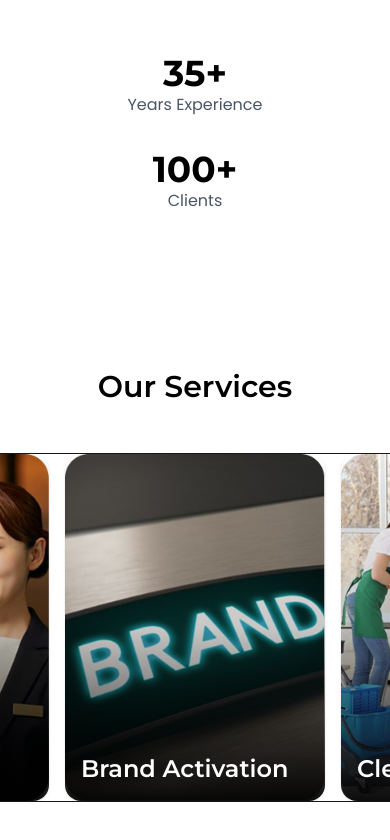
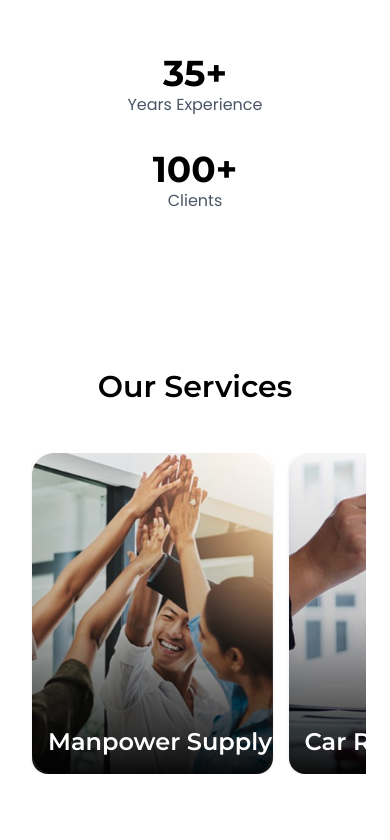
Before and after one commit to sg8group/fe-sg8group, a Next.js app: page / in a window 390 px wide. Shown: the part 1144-1984 px from the top of the page. Built offline with nearby package versions, Linux system fonts and the light colour scheme.

Commit message:
feature: add carousel at Services Section

```diff
--- a/app/components/sections/OurServices.jsx
+++ b/app/components/sections/OurServices.jsx
@@ -1,8 +1,9 @@
 "use client";
 
+import useEmblaCarousel from "embla-carousel-react";
 import { motion } from "framer-motion";
 import Image from "next/image";
-import { useRef } from "react";
+import { useEffect, useRef, useState } from "react";
 
 const SERVICES = [
     { title: "Manpower Supply", img: "/services/service1.png" },
@@ -37,15 +38,18 @@ function ServiceCard ({ item }) {
 }
 
 export default function OurServices() {
-    const carouselRef = useRef(null);
-
+    const [emblaRef] = useEmblaCarousel({
+        align: "center",
+        containScroll: "trimSnaps",
+        dragFree: false,
+    })
     return (
         <section className="bg-white py-16">
-            <div className="min-w-screen mx-auto px-6">
+            <div className="min-w-screen mx-auto">
                 <h2 className="section-title text-3xl text-center text-black mb-12">
                     Our Services
                 </h2>
-                <div className="mx-60 sm:px-6 lg:px-8 border">
+                <div className="max-w-5xl mx-auto px-6">
                     {/* ===== DESKTOP GRID ===== */}
                     <div className="hidden lg:flex flex-col gap-8">
 
@@ -66,33 +70,19 @@ export default function OurServices() {
                     </div>
 
                     {/* ===== MOBILE CAROUSEL ===== */}
-                    <div className="lg:hidden overflow-hidden">
-                        <motion.div
-                            ref={carouselRef}
-                            className="flex gap-4 cursor-grab"
-                            drag="x"
-                            dragElastic={0.15}
-                            dragMomentum={true}
-                            dragConstraints={() => {
-                                if (!carouselRef.current) return { left: 0, right: 0 };
-                                const scrollWidth = carouselRef.current.scrollWidth;
-                                const offsetWidth = carouselRef.current.offsetWidth;
-                                return {
-                                    left: -(scrollWidth - offsetWidth),
-                                    right: 0,
-                                };
-                            }}
-                        >
-                            {SERVICES.map((item) => (
-                                <motion.div
-                                    key={item.title}
-                                    className="min-w-65"
-                                    whileTap={{ scale: 0.95 }}
-                                >
-                                    <ServiceCard item={item} />
-                                </motion.div>
-                            ))}
-                        </motion.div>
+                    <div className="lg:hidden">
+                        <div ref={emblaRef} className="overflow-hidden">
+                            <div className="flex">
+                                {SERVICES.map((item) => (
+                                    <div
+                                        key={item.title}
+                                        className="flex-[0_0_75%] px-2"
+                                    >
+                                        <ServiceCard item={item} />
+                                    </div>
+                                ))}
+                            </div>
+                        </div>
                     </div>
                 </div>
             </div>
--- a/package.json
+++ b/package.json
@@ -10,6 +10,7 @@
   },
   "dependencies": {
     "@heroui/navbar": "^2.2.27",
+    "embla-carousel-react": "^8.6.0",
     "motion": "^12.24.7",
     "next": "15.5.9",
     "react": "19.1.0",
```
Also changed, not shown: 1 other file (tests, documents, lock files or other folders).
